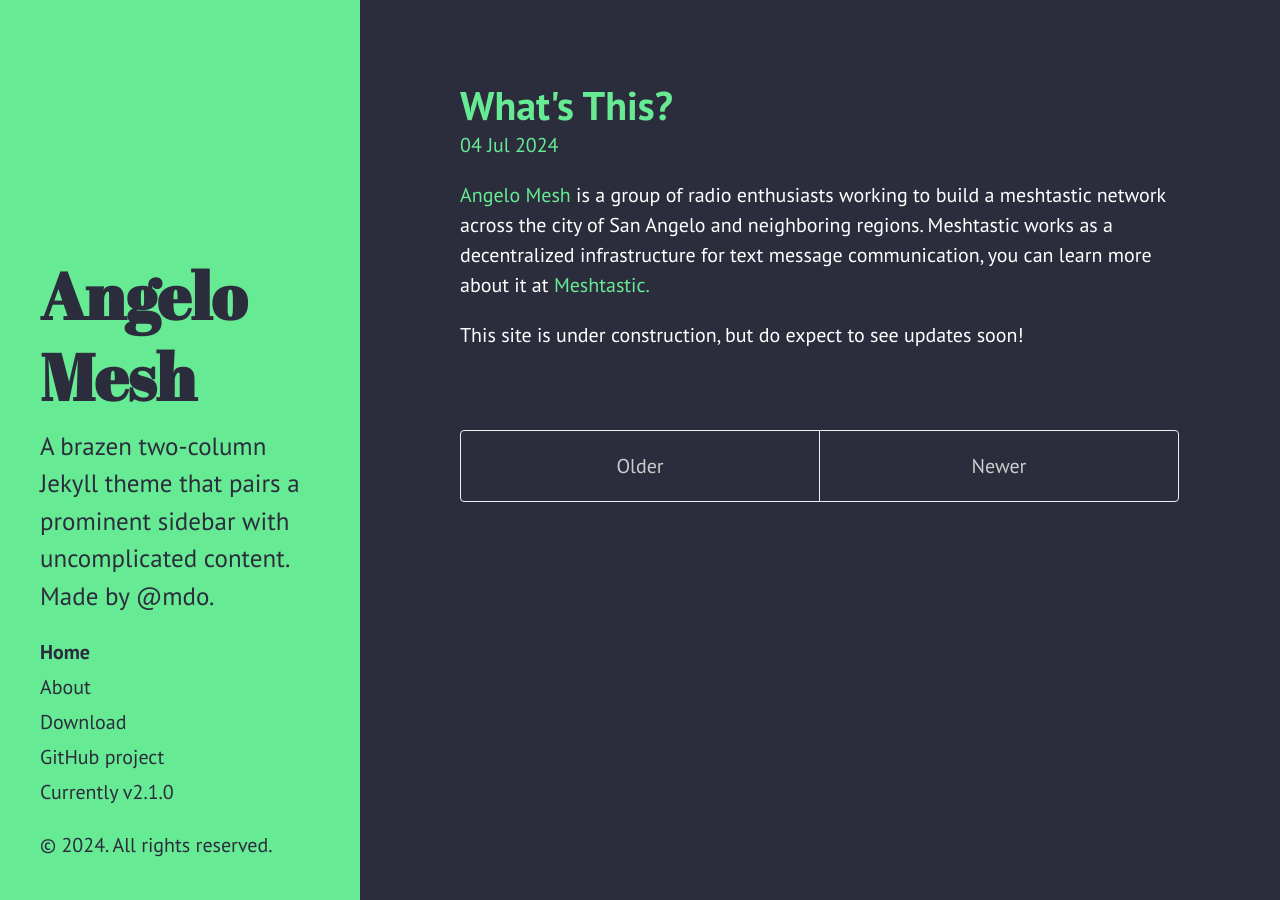
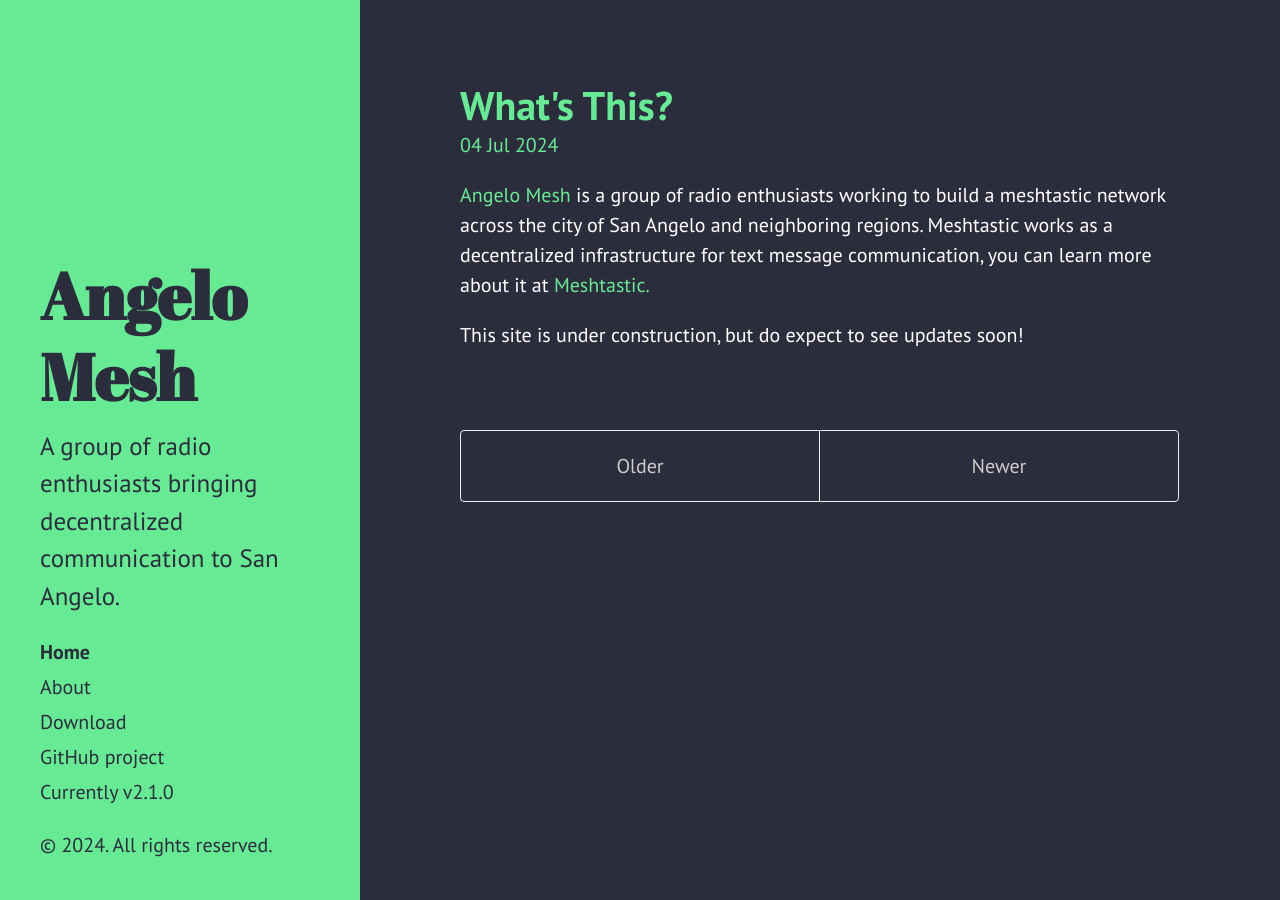
Before and after one commit to RubyMetro/angelomesh, a Jekyll site: the page built from index.html, in a window 1280 px wide. Built offline with Jekyll 4.4.1, drawn with Linux system fonts in a browser that asks for light colours; the list of posts is cut into pages by our own code.

```diff
--- a/_config.yml
+++ b/_config.yml
@@ -8,8 +8,8 @@ permalink:        pretty
 # Setup
 title:            Angelo Mesh
 tagline:          'A Jekyll theme'
-description:      'A brazen two-column <a href="http://jekyllrb.com" target="_blank">Jekyll</a> theme that pairs a prominent sidebar with uncomplicated content. Made by <a href="https://twitter.com/mdo" target="_blank">@mdo</a>.'
-url:              http://hyde.getpoole.com
+description:      'A group of radio enthusiasts bringing decentralized communication to San Angelo.'
+url:              http://angelomesh.com
 baseurl:          /
 
 author:
```
Also changed, not shown: Assets/Logo large.png (added).
